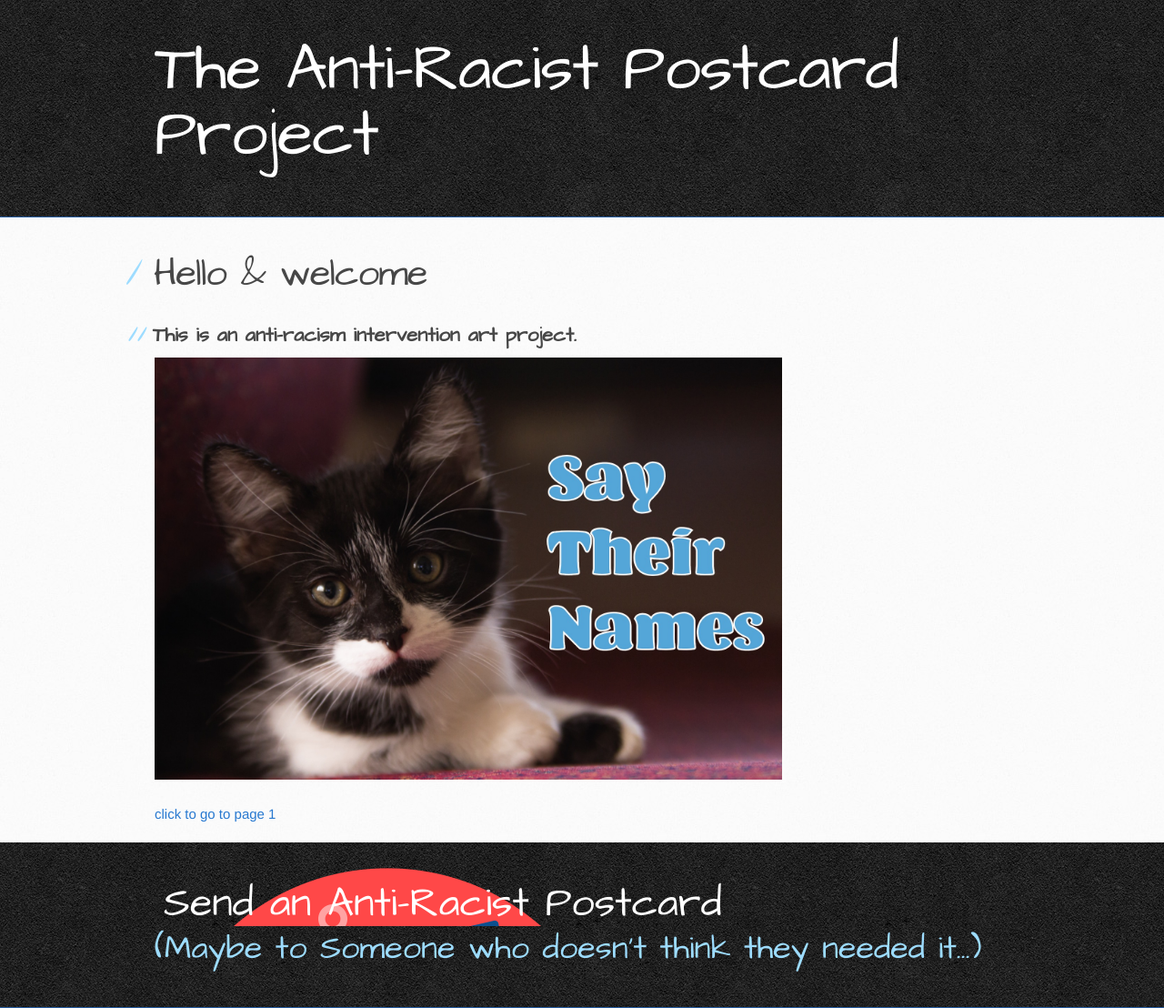
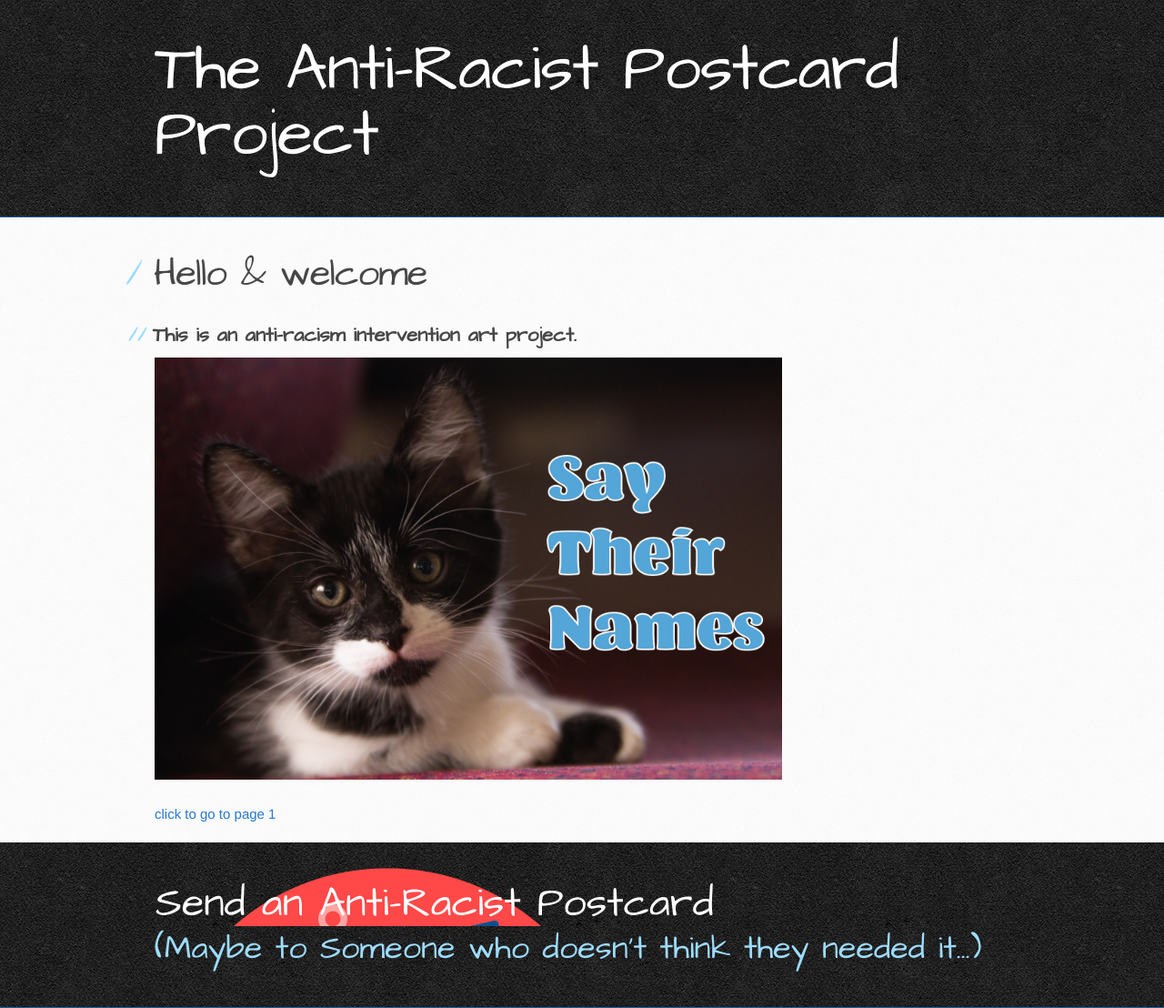
Before and after one commit to mir-lab/AntiRacistPostcardProject, a Jekyll site: the page built from docs/index.md, in a window 1280 px wide. Shown: the whole page at 91% size. Built offline with Jekyll 4.4.1, drawn with Linux system fonts in a browser that asks for light colours; the repository's description, which GitHub fills in, is left out.

Commit message:
Update jekyll-theme-architect.scss

```diff
--- a/docs/_sass/jekyll-theme-architect.scss
+++ b/docs/_sass/jekyll-theme-architect.scss
@@ -96,7 +96,7 @@ a.button {
   width: 30px;
   height: 300px;
   padding-top: 22px;
-  padding-left: 10px;
+  padding-left: 1px;
   font-family: 'Architects Daughter', 'Helvetica Neue', Helvetica, Arial, serif;
   font-size: 30px;
   line-height: 1.2;
```
